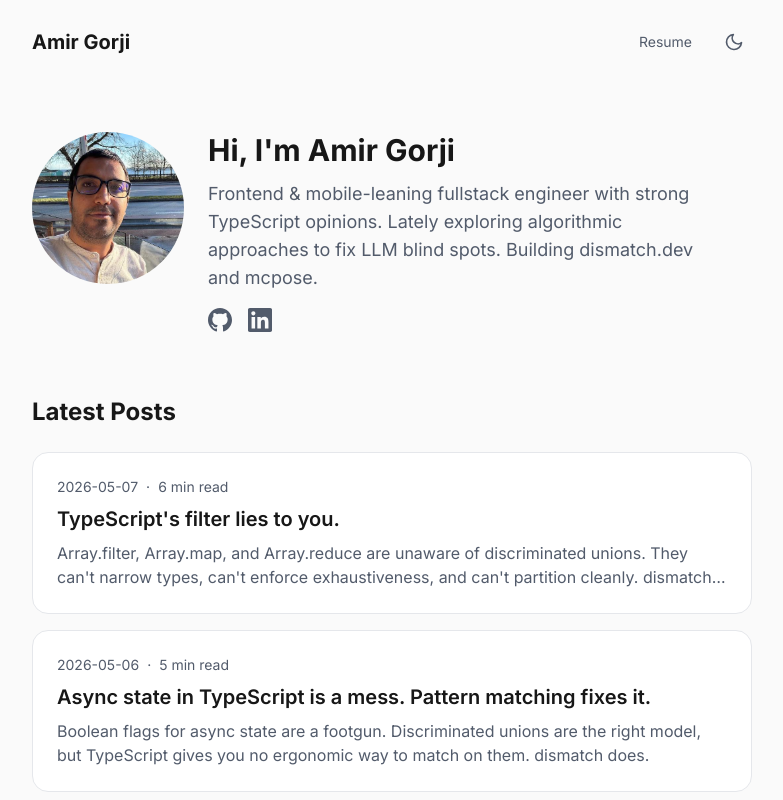
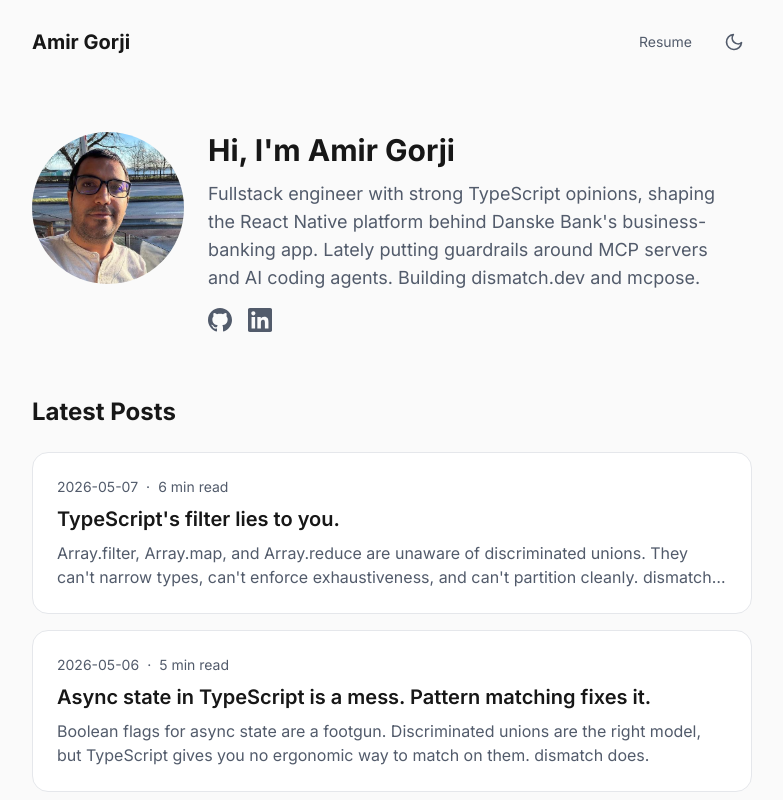
Before and after one commit to amir-gorji/amirgorji.dev, a Next.js app: page / in a window 1280 px wide. Shown: the top 800 px of the page, without its empty margins (248-1031 px from the left). Built offline with nearby package versions, Linux system fonts and the light colour scheme.

Commit message:
Update home page introduction

```diff
--- a/src/app/page.tsx
+++ b/src/app/page.tsx
@@ -44,9 +44,10 @@ export default async function Home() {
             Hi, I&apos;m Amir Gorji
           </h1>
           <p className='mt-3 text-lg text-muted max-w-lg'>
-            Frontend & mobile-leaning fullstack engineer with strong TypeScript
-            opinions. Lately exploring algorithmic approaches to fix LLM blind
-            spots. Building{' '}
+            Fullstack engineer with strong TypeScript opinions, shaping the
+            React Native platform behind Danske Bank&apos;s business-banking
+            app. Lately putting guardrails around MCP servers and AI coding
+            agents. Building{' '}
             <a
               href='https://dismatch.dev'
               target='_blank'
```
